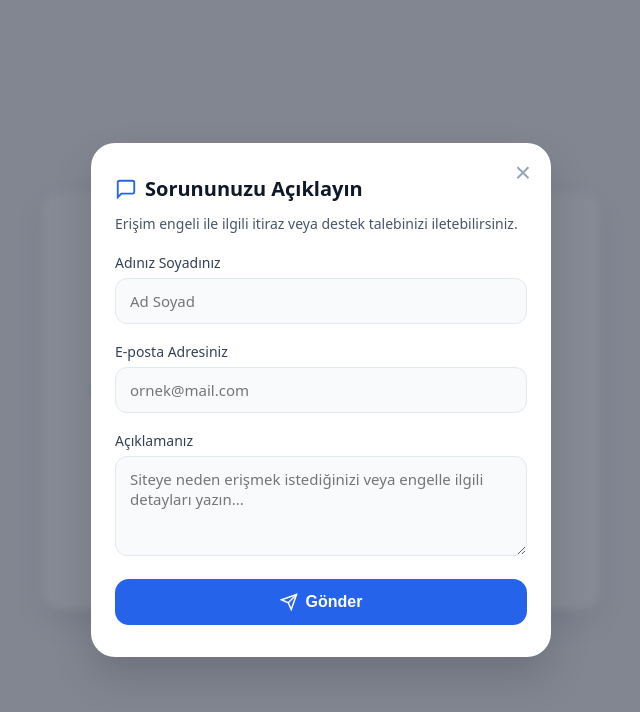
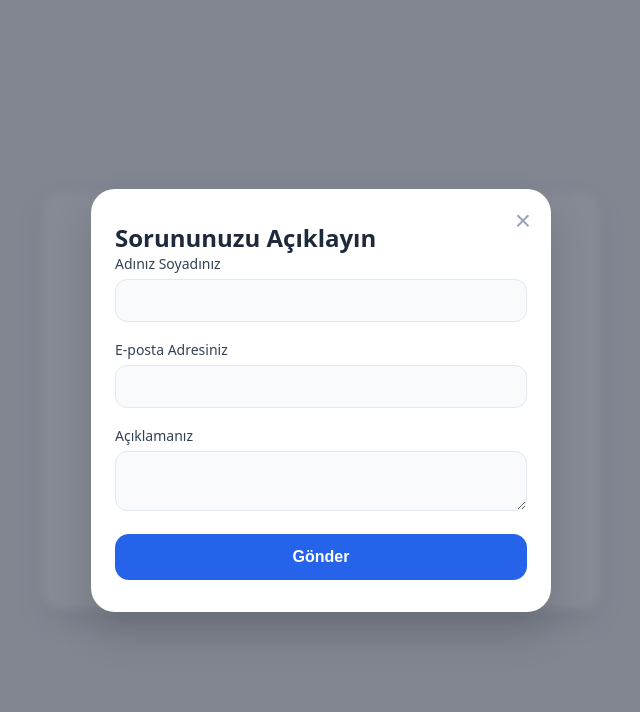
Before and after one commit to upbotmonitor-maker/patibul, a website: page public/maintenance.html in a window 1280 px wide. Both pictures are taken after a click on the button "İtiraz Et". Shown: the whole page, without its empty margins (319-959 px from the left). Drawn offline with Linux system fonts and the light colour scheme.

Commit message:
Update maintenance.html

```diff
--- a/public/maintenance.html
+++ b/public/maintenance.html
@@ -5,368 +5,91 @@
     <meta name="viewport" content="width=device-width, initial-scale=1.0">
     <title>Erişim Engellendi | PatiBul</title>
     <style>
-        * {
-            margin: 0;
-            padding: 0;
-            box-sizing: border-box;
-        }
-
-        body {
-            font-family: system-ui, -apple-system, 'Segoe UI', Roboto, sans-serif;
-            background: #f4f6f9;
-            display: flex;
-            align-items: center;
-            justify-content: center;
-            min-height: 100vh;
-            padding: 20px;
-            color: #1e293b;
-        }
-
-        .card {
-            background: #ffffff;
-            border-radius: 20px;
-            max-width: 560px;
-            width: 100%;
-            padding: 40px 28px;
-            text-align: center;
-            box-shadow: 0 12px 28px rgba(0, 0, 0, 0.08);
-            border: 1px solid #e2e8f0;
-        }
-
-        .icon-circle {
-            width: 64px;
-            height: 64px;
-            background: #eff6ff;
-            border-radius: 50%;
-            display: flex;
-            align-items: center;
-            justify-content: center;
-            margin: 0 auto 20px;
-        }
-
-        .icon-circle svg {
-            width: 32px;
-            height: 32px;
-            stroke: #2563eb;
-            fill: none;
-        }
-
-        h1 {
-            font-size: 24px;
-            font-weight: 700;
-            color: #0f172a;
-            margin-bottom: 8px;
-        }
-
-        .subtitle {
-            font-size: 16px;
-            color: #475569;
-            margin-bottom: 20px;
-            line-height: 1.5;
-        }
-
-        .highlight {
-            font-weight: 600;
-            color: #2563eb;
-        }
-
-        .info-badge {
-            display: inline-block;
-            background: #f1f5f9;
-            color: #334155;
-            font-weight: 500;
-            font-size: 13px;
-            padding: 6px 18px;
-            border-radius: 50px;
-            margin-bottom: 28px;
-            border: 1px solid #cbd5e1;
-        }
-
-        .button-group {
-            display: flex;
-            flex-wrap: wrap;
-            gap: 12px;
-            justify-content: center;
-            margin-bottom: 16px;
-        }
-
-        .btn {
-            border: none;
-            padding: 12px 24px;
-            border-radius: 14px;
-            font-size: 15px;
-            font-weight: 600;
-            cursor: pointer;
-            transition: 0.2s;
-            display: inline-flex;
-            align-items: center;
-            gap: 8px;
-            text-decoration: none;
-            font-family: inherit;
-        }
-
-        .btn-primary {
-            background: #2563eb;
-            color: white;
-        }
-
-        .btn-primary:hover {
-            background: #1d4ed8;
-            transform: translateY(-1px);
-        }
-
-        .btn-outline {
-            background: white;
-            border: 1.5px solid #cbd5e1;
-            color: #334155;
-        }
-
-        .btn-outline:hover {
-            background: #f8fafc;
-            border-color: #94a3b8;
-        }
-
-        .footer-note {
-            font-size: 13px;
-            color: #64748b;
-            margin-top: 20px;
-        }
-
-        /* Modal */
-        .modal {
-            display: none;
-            position: fixed;
-            top: 0; left: 0;
-            width: 100%; height: 100%;
-            background: rgba(15, 23, 42, 0.5);
-            backdrop-filter: blur(4px);
-            align-items: center;
-            justify-content: center;
-            z-index: 1000;
-        }
-
-        .modal.active {
-            display: flex;
-        }
-
-        .modal-content {
-            background: white;
-            max-width: 460px;
-            width: 90%;
-            padding: 32px 24px;
-            border-radius: 24px;
-            box-shadow: 0 20px 40px rgba(0,0,0,0.15);
-            position: relative;
-            text-align: left;
-        }
-
-        .modal-content h2 {
-            font-size: 20px;
-            font-weight: 700;
-            color: #0f172a;
-            margin-bottom: 12px;
-            display: flex;
-            align-items: center;
-            gap: 8px;
-        }
-
-        .modal-content h2 svg {
-            width: 22px;
-            height: 22px;
-            stroke: #2563eb;
-            fill: none;
-        }
-
-        .close-btn {
-            position: absolute;
-            top: 16px; right: 20px;
-            background: none;
-            border: none;
-            font-size: 28px;
-            color: #94a3b8;
-            cursor: pointer;
-            line-height: 1;
-            transition: 0.2s;
-        }
-
-        .close-btn:hover {
-            color: #0f172a;
-        }
-
-        .form-group {
-            margin-bottom: 18px;
-        }
-
-        label {
-            display: block;
-            font-weight: 500;
-            margin-bottom: 6px;
-            color: #334155;
-            font-size: 14px;
-        }
-
-        input, textarea {
-            width: 100%;
-            padding: 12px 14px;
-            border: 1.5px solid #e2e8f0;
-            border-radius: 12px;
-            font-size: 15px;
-            font-family: inherit;
-            outline: none;
-            transition: 0.2s;
-            background: #f8fafc;
-            color: #0f172a;
-        }
-
-        input:focus, textarea:focus {
-            border-color: #2563eb;
-            box-shadow: 0 0 0 3px rgba(37, 99, 235, 0.1);
-        }
-
-        textarea {
-            min-height: 100px;
-            resize: vertical;
-        }
-
-        .submit-btn {
-            width: 100%;
-            background: #2563eb;
-            color: white;
-            border: none;
-            padding: 14px;
-            font-size: 16px;
-            font-weight: 700;
-            border-radius: 14px;
-            cursor: pointer;
-            transition: 0.2s;
-            display: flex;
-            align-items: center;
-            justify-content: center;
-            gap: 8px;
-        }
-
-        .submit-btn:hover {
-            background: #1d4ed8;
-        }
-
-        .success-message {
-            display: none;
-            margin-top: 16px;
-            padding: 12px;
-            background: #f0fdf4;
-            border: 1px solid #86efac;
-            color: #166534;
-            border-radius: 12px;
-            font-weight: 500;
-        }
+        * { margin: 0; padding: 0; box-sizing: border-box; }
+        body { font-family: system-ui, -apple-system, 'Segoe UI', Roboto, sans-serif; background: #f4f6f9; display: flex; align-items: center; justify-content: center; min-height: 100vh; padding: 20px; color: #1e293b; }
+        .card { background: #ffffff; border-radius: 20px; max-width: 560px; width: 100%; padding: 40px 28px; text-align: center; box-shadow: 0 12px 28px rgba(0, 0, 0, 0.08); border: 1px solid #e2e8f0; }
+        .icon-circle { width: 64px; height: 64px; background: #eff6ff; border-radius: 50%; display: flex; align-items: center; justify-content: center; margin: 0 auto 20px; }
+        .icon-circle svg { width: 32px; height: 32px; stroke: #2563eb; fill: none; }
+        h1 { font-size: 24px; font-weight: 700; color: #0f172a; margin-bottom: 8px; }
+        .subtitle { font-size: 16px; color: #475569; margin-bottom: 20px; line-height: 1.5; }
+        .highlight { font-weight: 600; color: #2563eb; }
+        .info-badge { display: inline-block; background: #f1f5f9; color: #334155; font-weight: 500; font-size: 13px; padding: 6px 18px; border-radius: 50px; margin-bottom: 28px; border: 1px solid #cbd5e1; }
+        .button-group { display: flex; flex-wrap: wrap; gap: 12px; justify-content: center; margin-bottom: 16px; }
+        .btn { border: none; padding: 12px 24px; border-radius: 14px; font-size: 15px; font-weight: 600; cursor: pointer; transition: 0.2s; display: inline-flex; align-items: center; gap: 8px; text-decoration: none; font-family: inherit; }
+        .btn-primary { background: #2563eb; color: white; }
+        .btn-primary:hover { background: #1d4ed8; }
+        .btn-outline { background: white; border: 1.5px solid #cbd5e1; color: #334155; }
+        .btn-outline:hover { background: #f8fafc; }
+        .footer-note { font-size: 13px; color: #64748b; margin-top: 20px; }
+        .modal { display: none; position: fixed; top: 0; left: 0; width: 100%; height: 100%; background: rgba(15, 23, 42, 0.5); backdrop-filter: blur(4px); align-items: center; justify-content: center; z-index: 1000; }
+        .modal.active { display: flex; }
+        .modal-content { background: white; max-width: 460px; width: 90%; padding: 32px 24px; border-radius: 24px; box-shadow: 0 20px 40px rgba(0,0,0,0.15); position: relative; text-align: left; }
+        .close-btn { position: absolute; top: 16px; right: 20px; background: none; border: none; font-size: 28px; color: #94a3b8; cursor: pointer; }
+        .form-group { margin-bottom: 18px; }
+        label { display: block; font-weight: 500; margin-bottom: 6px; color: #334155; font-size: 14px; }
+        input, textarea { width: 100%; padding: 12px 14px; border: 1.5px solid #e2e8f0; border-radius: 12px; font-size: 15px; outline: none; background: #f8fafc; }
+        .submit-btn { width: 100%; background: #2563eb; color: white; border: none; padding: 14px; font-size: 16px; font-weight: 700; border-radius: 14px; cursor: pointer; }
+        .success-message { display: none; margin-top: 16px; padding: 12px; background: #f0fdf4; border: 1px solid #86efac; color: #166534; border-radius: 12px; text-align: center; }
     </style>
 </head>
 <body>
     <div class="card">
         <div class="icon-circle">
-            <!-- Kilit İkonu (SVG) -->
-            <svg viewBox="0 0 24 24" stroke-width="2" stroke-linecap="round" stroke-linejoin="round">
-                <rect x="3" y="11" width="18" height="11" rx="2" ry="2"></rect>
-                <path d="M7 11V7a5 5 0 0 1 10 0v4"></path>
-                <circle cx="12" cy="16" r="1"></circle>
-            </svg>
+            <svg viewBox="0 0 24 24" stroke-width="2" stroke-linecap="round" stroke-linejoin="round"><rect x="3" y="11" width="18" height="11" rx="2" ry="2"></rect><path d="M7 11V7a5 5 0 0 1 10 0v4"></path><circle cx="12" cy="16" r="1"></circle></svg>
         </div>
-
         <h1>Site Erişime Kapatıldı</h1>
-        <p class="subtitle">
-            <strong>PatiBul.onrender.com</strong> adresine erişim,<br>
-            <span class="highlight">ToBig & Google LLC</span> tarafından alınan kararla engellenmiştir.
-        </p>
-        <div class="info-badge">
-            Bu engelleme site yöneticisi tarafından yapılmamıştır.
+        <p class="subtitle"><strong>PatiBul.onrender.com</strong> adresine erişim,<br> engellenmiştir.</p>
+        <div class="info-badge">Bu engelleme site yöneticisi tarafından yapılmamıştır.</div>
+        <div class="button-group">
+            <button class="btn btn-primary" id="appealBtn">İtiraz Et</button>
+            <button class="btn btn-outline" id="supportBtn">Destek Al</button>
         </div>
-
-        <div class="button-group">
-            <button class="btn btn-primary" id="appealBtn">
-                <svg width="18" height="18" viewBox="0 0 24 24" fill="none" stroke="currentColor" stroke-width="2"><path d="M21 15a2 2 0 0 1-2 2H7l-4 4V5a2 2 0 0 1 2-2h14a2 2 0 0 1 2 2z"></path></svg>
-                İtiraz Et
-            </button>
-            <button class="btn btn-outline" id="supportBtn">
-                <svg width="18" height="18" viewBox="0 0 24 24" fill="none" stroke="currentColor" stroke-width="2"><circle cx="12" cy="12" r="10"></circle><path d="M9.09 9a3 3 0 0 1 5.83 1c0 2-3 3-3 3"></path><line x1="12" y1="17" x2="12.01" y2="17"></line></svg>
-                Destek Al
-            </button>
-        </div>
-        <p class="footer-note">
-            &copy; 2026 PatiBul. Tüm hakları saklıdır.
-        </p>
+        <p class="footer-note">&copy; 2026 PatiBul. Tüm hakları saklıdır.</p>
     </div>
 
-    <!-- Modal (İtiraz / Destek) -->
     <div class="modal" id="helpModal">
         <div class="modal-content">
             <button class="close-btn" id="closeModal">&times;</button>
-            <h2>
-                <svg viewBox="0 0 24 24" fill="none" stroke="currentColor" stroke-width="2">
-                    <path d="M21 15a2 2 0 0 1-2 2H7l-4 4V5a2 2 0 0 1 2-2h14a2 2 0 0 1 2 2z"></path>
-                </svg>
-                Sorununuzu Açıklayın
-            </h2>
-            <p style="color: #475569; margin-bottom: 20px; font-size: 14px;">
-                Erişim engeli ile ilgili itiraz veya destek talebinizi iletebilirsiniz.
-            </p>
-
+            <h2>Sorununuzu Açıklayın</h2>
             <form id="appealForm">
-                <div class="form-group">
-                    <label>Adınız Soyadınız</label>
-                    <input type="text" placeholder="Ad Soyad" required>
-                </div>
-                <div class="form-group">
-                    <label>E-posta Adresiniz</label>
-                    <input type="email" placeholder="ornek@mail.com" required>
-                </div>
-                <div class="form-group">
-                    <label>Açıklamanız</label>
-                    <textarea placeholder="Siteye neden erişmek istediğinizi veya engelle ilgili detayları yazın..." required></textarea>
-                </div>
-                <button type="submit" class="submit-btn">
-                    <svg width="18" height="18" viewBox="0 0 24 24" fill="none" stroke="currentColor" stroke-width="2"><line x1="22" y1="2" x2="11" y2="13"></line><polygon points="22 2 15 22 11 13 2 9 22 2"></polygon></svg>
-                    Gönder
-                </button>
+                <div class="form-group"><label>Adınız Soyadınız</label><input type="text" id="isim" required></div>
+                <div class="form-group"><label>E-posta Adresiniz</label><input type="email" id="mail" required></div>
+                <div class="form-group"><label>Açıklamanız</label><textarea id="detay" required></textarea></div>
+                <button type="submit" class="submit-btn">Gönder</button>
             </form>
-
-            <div class="success-message" id="successMessage">
-                Talebiniz başarıyla alındı. En kısa sürede dönüş yapacağız.
-            </div>
+            <div class="success-message" id="successMessage">Talebiniz başarıyla alındı.</div>
         </div>
     </div>
 
     <script>
         const modal = document.getElementById('helpModal');
-        const appealBtn = document.getElementById('appealBtn');
-        const supportBtn = document.getElementById('supportBtn');
-        const closeModal = document.getElementById('closeModal');
         const form = document.getElementById('appealForm');
         const successMsg = document.getElementById('successMessage');
 
-        function openModal() {
-            modal.classList.add('active');
-            successMsg.style.display = 'none';
-            form.style.display = 'block';
-            form.reset();
-        }
+        document.getElementById('appealBtn').onclick = () => modal.classList.add('active');
+        document.getElementById('supportBtn').onclick = () => modal.classList.add('active');
+        document.getElementById('closeModal').onclick = () => modal.classList.remove('active');
 
-        appealBtn.addEventListener('click', openModal);
-        supportBtn.addEventListener('click', openModal);
+        form.addEventListener('submit', async (e) => {
+            e.preventDefault();
+            const data = {
+                mail: document.getElementById('mail').value,
+                konu: "Destek/İtiraz: " + document.getElementById('isim').value,
+                detay: document.getElementById('detay').value
+            };
 
-        closeModal.addEventListener('click', () => modal.classList.remove('active'));
-        window.addEventListener('click', (e) => {
-            if (e.target === modal) modal.classList.remove('active');
-        });
+            const res = await fetch('/destek-talebi', {
+                method: 'POST',
+                headers: { 'Content-Type': 'application/json' },
+                body: JSON.stringify(data)
+            });
 
-        form.addEventListener('submit', (e) => {
-            e.preventDefault();
-            form.style.display = 'none';
-            successMsg.style.display = 'block';
-            setTimeout(() => {
-                modal.classList.remove('active');
-                form.style.display = 'block';
-                successMsg.style.display = 'none';
-            }, 4000);
+            if (res.ok) {
+                form.style.display = 'none';
+                successMsg.style.display = 'block';
+            } else {
+                alert("Bir hata oluştu.");
+            }
         });
     </script>
 </body>
```
